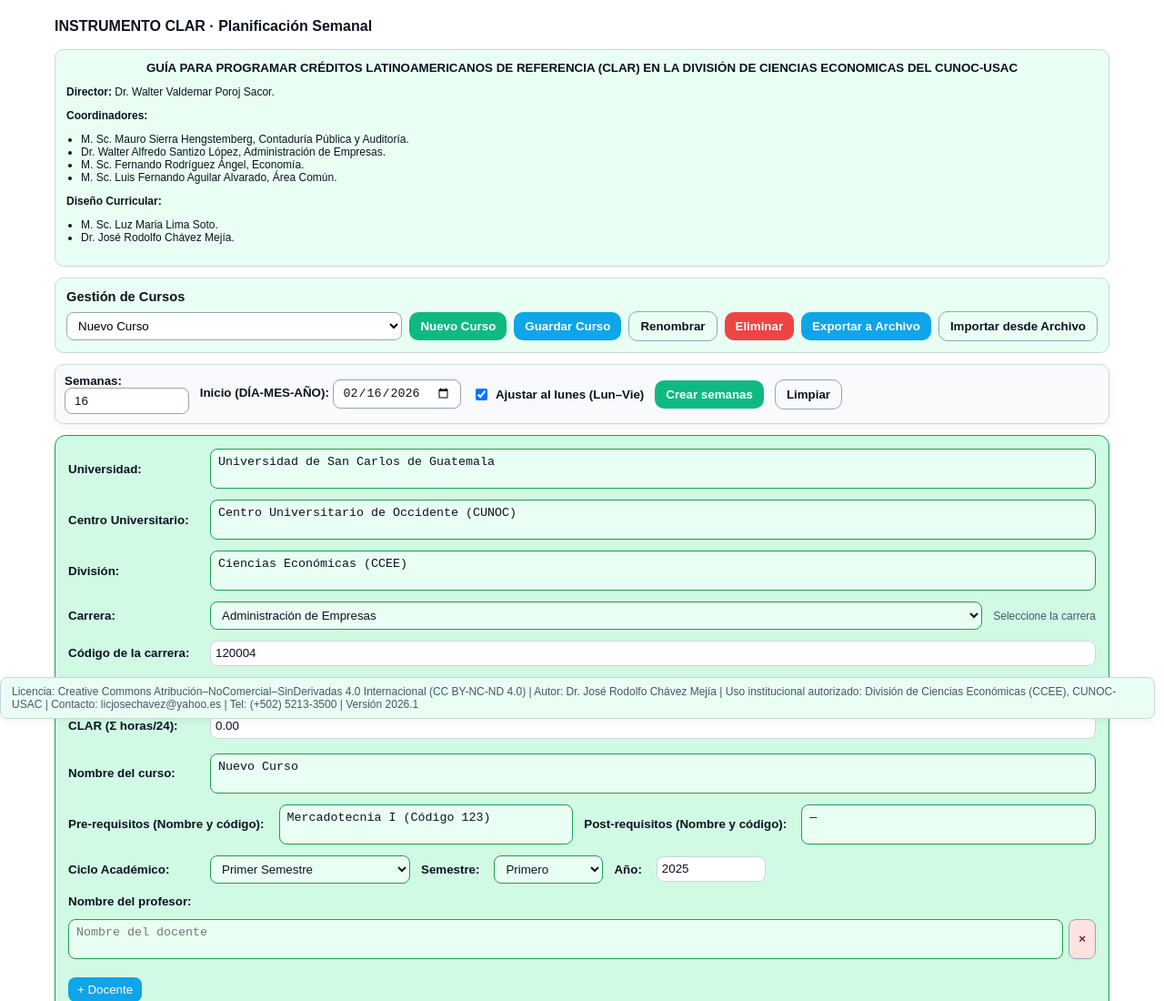
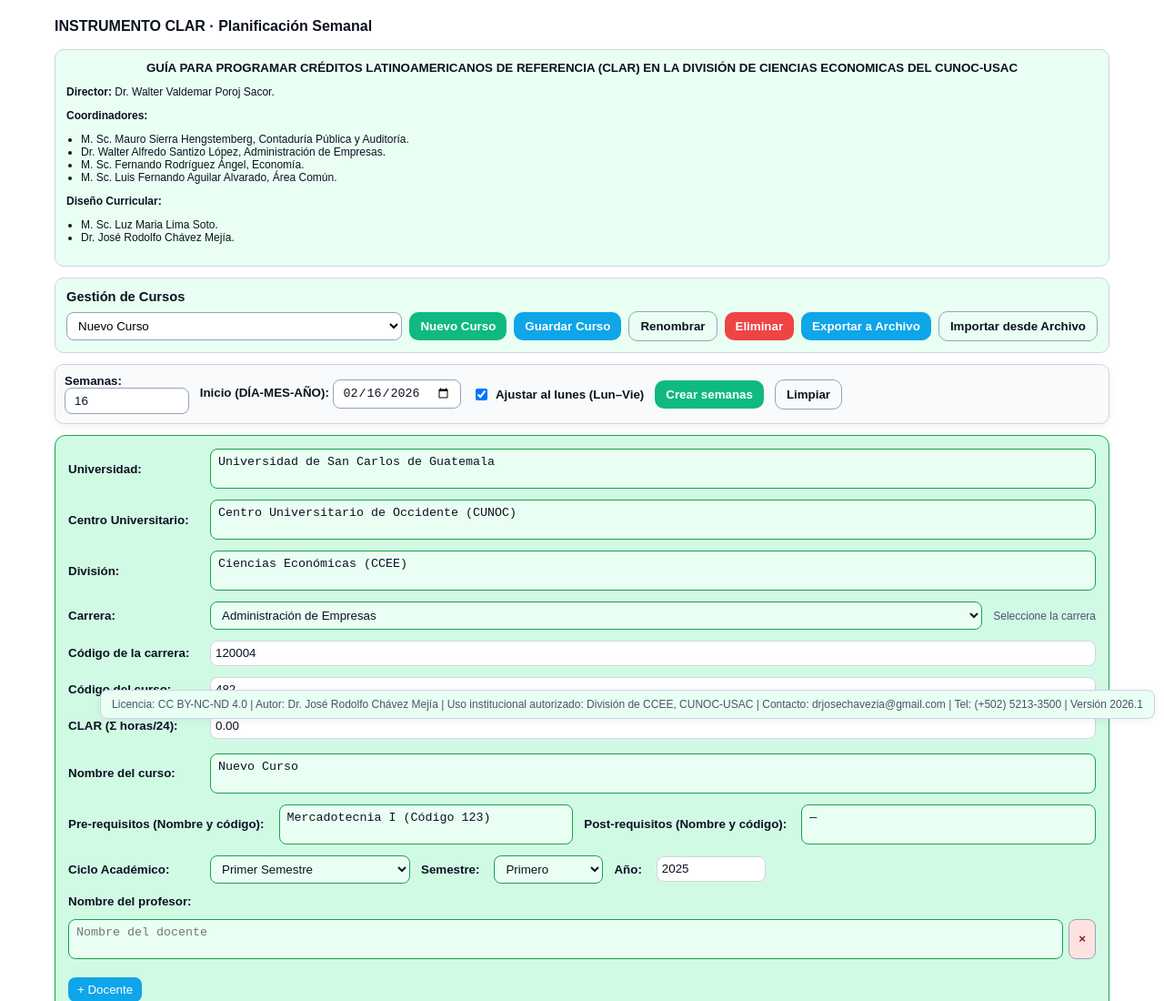
Before and after one commit to JrChavezMejia/CREDITOS-CLAR-CCEE-CUNOC-USAC, a plain HTML site: page index.html in a window 1280 px wide. Shown: the top 1100 px of the page at 91% size. Drawn offline with Linux system fonts and the light colour scheme.

Commit message:
Update licensing information and contact details

```diff
--- a/index.html
+++ b/index.html
@@ -539,8 +539,7 @@
 <div class="container">
   <!-- NOTA DE DERECHOS RESERVADOS - Solo en formulario -->
   <div class="derechos-reservados">
-   Licencia: Creative Commons Atribución–NoComercial–SinDerivadas 4.0 Internacional (CC BY-NC-ND 4.0) | Autor: Dr. José Rodolfo Chávez Mejía | Uso institucional autorizado: División de Ciencias Económicas (CCEE), CUNOC-USAC | Contacto: licjosechavez@yahoo.es
- | Tel: (+502) 5213-3500 | Versión 2026.1
+   Licencia: CC BY-NC-ND 4.0 | Autor: Dr. José Rodolfo Chávez Mejía | Uso institucional autorizado: División de CCEE, CUNOC-USAC | Contacto: drjosechavezia@gmail.com | Tel: (+502) 5213-3500 | Versión 2026.1
   </div>
 
   <div class="page-header">
```
